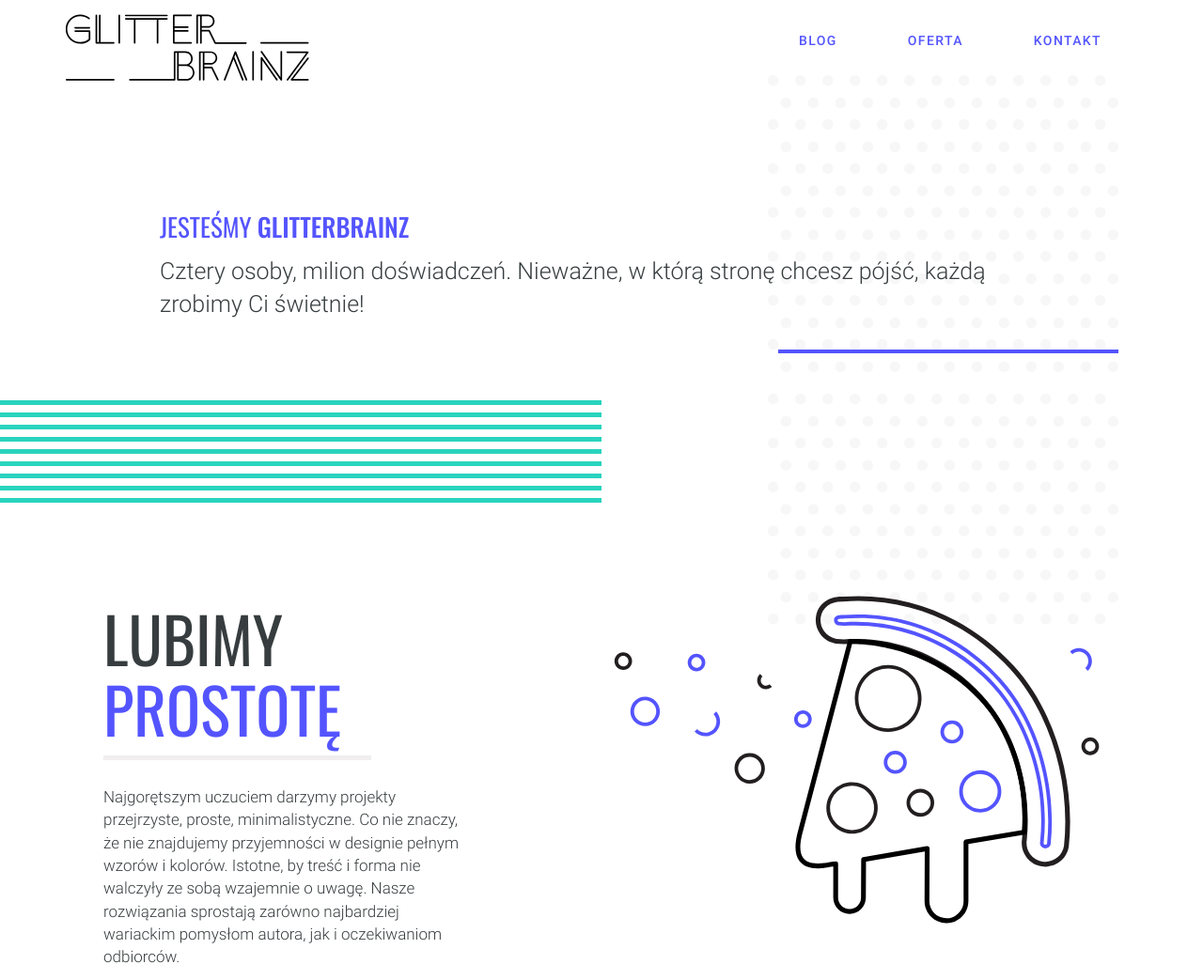
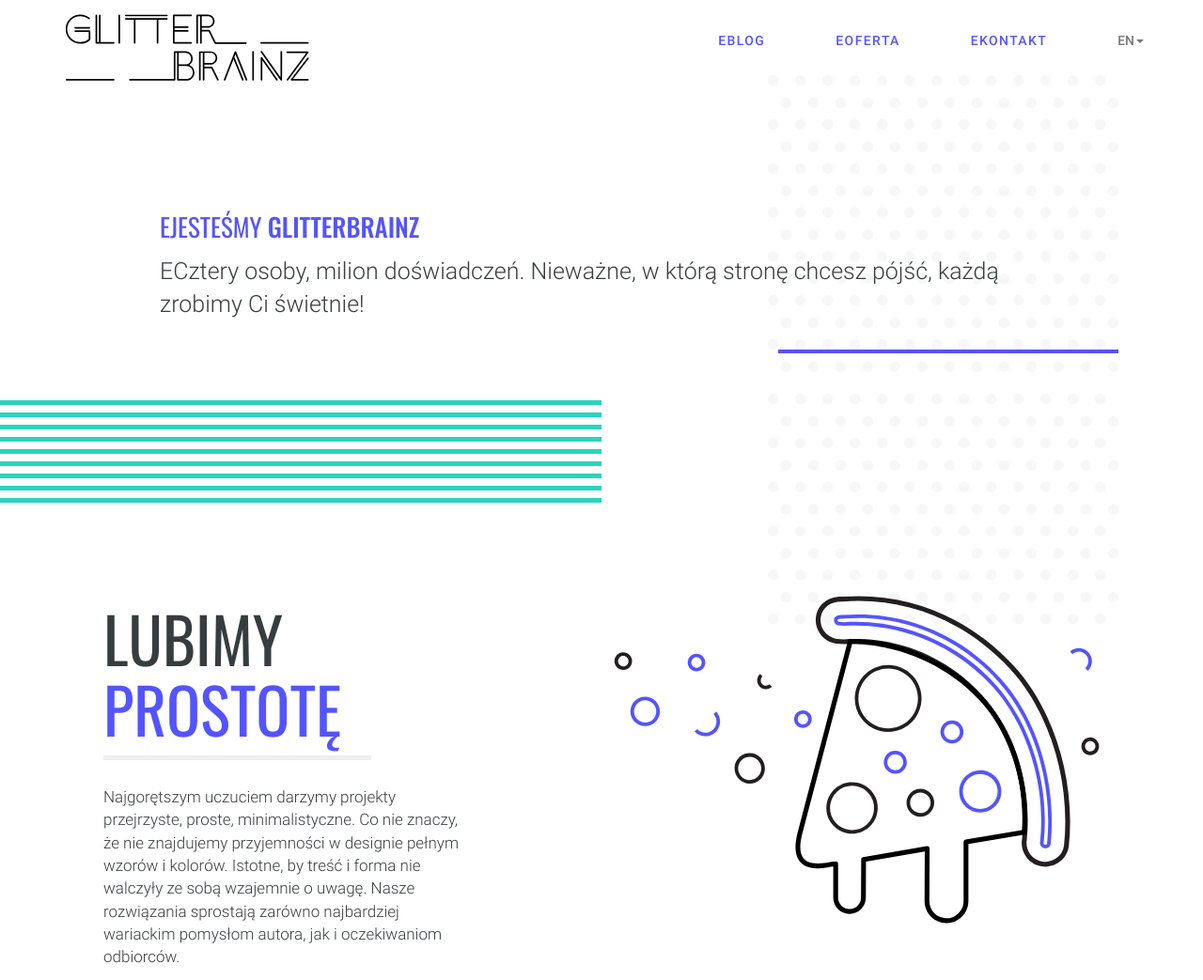
Before and after one commit to DagmaraJagodzinska/Glitterbrainz_web, a website: page index.html in a window 1280 px wide. Shown: the top 1043 px of the page at 94% size. Drawn offline with nearby package versions, Linux system fonts and the light colour scheme.

Commit message:
translations

```diff
--- /dev/null
+++ b/cookies/cookies.js
@@ -0,0 +1,39 @@
+function setCookie(cname, cvalue, exdays) {
+    var d = new Date();
+    d.setTime(d.getTime() + (exdays * 24 * 60 * 60 * 1000));
+    var expires = "expires="+d.toUTCString();
+    document.cookie = cname + "=" + cvalue + ";" + expires + ";path=/";
+}
+
+function getCookie(cname) {
+    var name = cname + "=";
+    var ca = document.cookie.split(';');
+    for(var i = 0; i < ca.length; i++) {
+        var c = ca[i];
+        while (c.charAt(0) == ' ') {
+            c = c.substring(1);
+        }
+        if (c.indexOf(name) == 0) {
+            return c.substring(name.length, c.length);
+        }
+    }
+    return "";
+}
+//
+// function checkCookie() {
+//     var cookiesConfirm = getCookie("cookiesConfirm");
+//     if (cookiesConfirm != "") { hideCookiesMessage() } else { showCookiesMessage()}
+// }
+//
+//
+// var hideCookiesMessage = function () {
+//     document.getElementById('cookies-inf')
+// }
+//
+// var showCookiesMessage = function () {
+//
+// }
+//
+// var hideCookiesMessage = function () {
+//
+// }
--- a/index.html
+++ b/index.html
@@ -26,9 +26,21 @@
     <script src="https://maxcdn.bootstrapcdn.com/bootstrap/3.3.7/js/bootstrap.min.js"
             integrity="sha384-Tc5IQib027qvyjSMfHjOMaLkfuWVxZxUPnCJA7l2mCWNIpG9mGCD8wGNIcPD7Txa"
             crossorigin="anonymous"></script>
+    <script src="cookies/cookies.js"></script>
+    <script src="translator/translator.js"></script>
     <script src="equalizer.js"></script>
 </head>
 <body>
+<!--language select-->
+<!--<div style="position: absolute; top: 0px; right: 0px" class="btn-group">-->
+    <!--<button type="button" class="btn btnsm dropdown-toggle" data-toggle="dropdown" aria-haspopup="true" aria-expanded="false">-->
+        <!--<span id="lang">PL</span><span  class="caret"></span>-->
+    <!--</button>-->
+    <!--<ul class="dropdown-menu">-->
+        <!--<li><a id="first-link" onclick="getTranslation('en')">EN</a></li>-->
+        <!--<li><a id="second-link" onclick="getTranslation('no')">NO</a></li>-->
+    <!--</ul>-->
+<!--</div>-->
 <header class="container">
     <nav class="navbar navbar-default">
         <div class="container">
@@ -40,21 +52,30 @@
                 </div>
             </div>
             <ul class="nav navbar-nav navbar-right">
-                <li class="nav-item"><a class="nav-item-link change-color is-bold-roboto"
+                <li class="nav-item"><a id="blog" class="nav-item-link change-color is-bold-roboto"
                                         href="http://glitterbrainz.com/blog/blog" target="_blank">Blog</a></li>
-                <li class="nav-item"><a class="nav-item-link change-color is-bold-roboto"
+                <li class="nav-item"><a id="oferta" class="nav-item-link change-color is-bold-roboto"
                                         href="http://glitterbrainz.com/blog/oferta/" target="_blank">Oferta</a></li>
-                <li class="nav-item"><a class="nav-item-link change-color is-bold-roboto"
+                <li class="nav-item"><a id="kontakt" class="nav-item-link change-color is-bold-roboto"
                                         href="http://glitterbrainz.com/blog/kontakt/" target="_blank">Kontakt</a></li>
+                <!--language select-->
+                <li class="dropdown nav-item-link change-color is-bold-roboto">
+                    <a class="dropdown-toggle" data-toggle="dropdown" role="button" aria-haspopup="true" aria-expanded="false"><span id="lang">PL</span><span class="caret"></span></a>
+                    <ul class="dropdown-menu">
+                        <li><a id="first-link" onclick="getTranslation('en')">EN</a></li>
+                        <li><a id="second-link" onclick="getTranslation('no')">NO</a></li>
+                    </ul>
+                </li>
             </ul>
+
         </div>
     </nav>
 </header>
 <section class="hello-section">
     <div class="container">
         <div class="hello-text">
-            <h1 class="text-left main-header">Jesteśmy <span class="is-bold-oswald">Glitterbrainz</span></h1>
-            <p class="text-left main-subheader">
+            <h1 id="header" class="text-left main-header">Jesteśmy <span class="is-bold-oswald">Glitterbrainz</span></h1>
+            <p id="subheader" class="text-left main-subheader">
                 Cztery osoby, milion doświadczeń. Nieważne, w którą stronę chcesz pójść, każdą zrobimy Ci świetnie!
             </p>
         </div>
--- a/package.json
+++ b/package.json
@@ -16,7 +16,7 @@
   "license": "ISC",
   "dependencies": {
     "bootstrap": "^v3.3.7",
-    "node-sass" : "4.7.2"
+    "node-sass": "4.7.2"
   },
   "start": "http-server -a localhost -p 8000 -c-1",
   "bugs": {
--- /dev/null
+++ b/translator/translations/eng.json
@@ -0,0 +1,8 @@
+[
+  {"key": "blog","translation": "EBlog"},
+  {"key": "oferta","translation": "EOferta"},
+  {"key": "kontakt","translation": "EKontakt"},
+  {"key": "lang","translation": "EN"},
+  {"key": "header","translation": "EJesteśmy <span class=\"is-bold-oswald\">Glitterbrainz</span>"},
+  {"key": "subheader","translation": "ECztery osoby, milion doświadczeń. Nieważne, w którą stronę chcesz pójść, każdą zrobimy Ci świetnie!"}
+]
--- /dev/null
+++ b/translator/translator.js
@@ -0,0 +1,59 @@
+var jsonPaths = {
+    pol: 'translator/translations/pol.json',
+    nor: 'translator/translations/nor.json',
+    eng: 'translator/translations/eng.json'
+};
+
+var langCodes = {
+    pol: 'pl',
+    nor: 'no',
+    norb: 'nb'
+};
+
+window.onload = function() {
+    var defaultLang = getCookie("defaultLang");
+
+    if(defaultLang) {
+        getTranslation(defaultLang)
+    }
+
+    if (window.navigator.language !== langCodes.pol) {
+        var language = (window.navigator.language === langCodes.nor || window.navigator.language === langCodes.norb) ? langCodes.nor : langCodes.eng;
+        getTranslation(language)
+    }
+};
+
+var getTranslation = function(language) {
+    var translationPath = language === langCodes.nor ? jsonPaths.nor : language === langCodes.pol ? jsonPaths.pol : jsonPaths.eng;
+    fetch(translationPath)
+        .then(function (response) {
+            return response.json()
+        })
+        .then(function (json) {
+            translate(json);
+            setTranslationDropdown(language);
+            setCookie("defaultLang", language, 100)
+        });
+};
+
+
+var translate = function (translation) {
+    translation.forEach(function(element) {
+        document.getElementById(element.key).innerHTML = element.translation;
+    });
+};
+
+
+var setTranslationDropdown = function(settingLang) {
+
+    document.getElementById('lang').innerHTML = settingLang.toUpperCase();
+
+    var firstLink = document.getElementById('first-link');
+    firstLink.innerHTML = (settingLang === "pl" || settingLang === "no") ? "EN" : "PL";
+    firstLink.setAttribute("onclick", ((settingLang === "pl" || settingLang === "no") ? "getTranslation('en')" : "getTranslation('pl')"));
+
+    var secondLink = document.getElementById('second-link');
+    secondLink.innerHTML = (settingLang === "pl" || settingLang === "en") ? "NO" : "PL";
+    secondLink.setAttribute("onclick", ((settingLang === "pl" || settingLang === "en") ? "getTranslation('no')" : "getTranslation('pl')"));
+
+};
```
Also changed, not shown: translator/translations/nor.json (added, +8 -0 lines), translator/translations/pol.json (added, +8 -0 lines).
